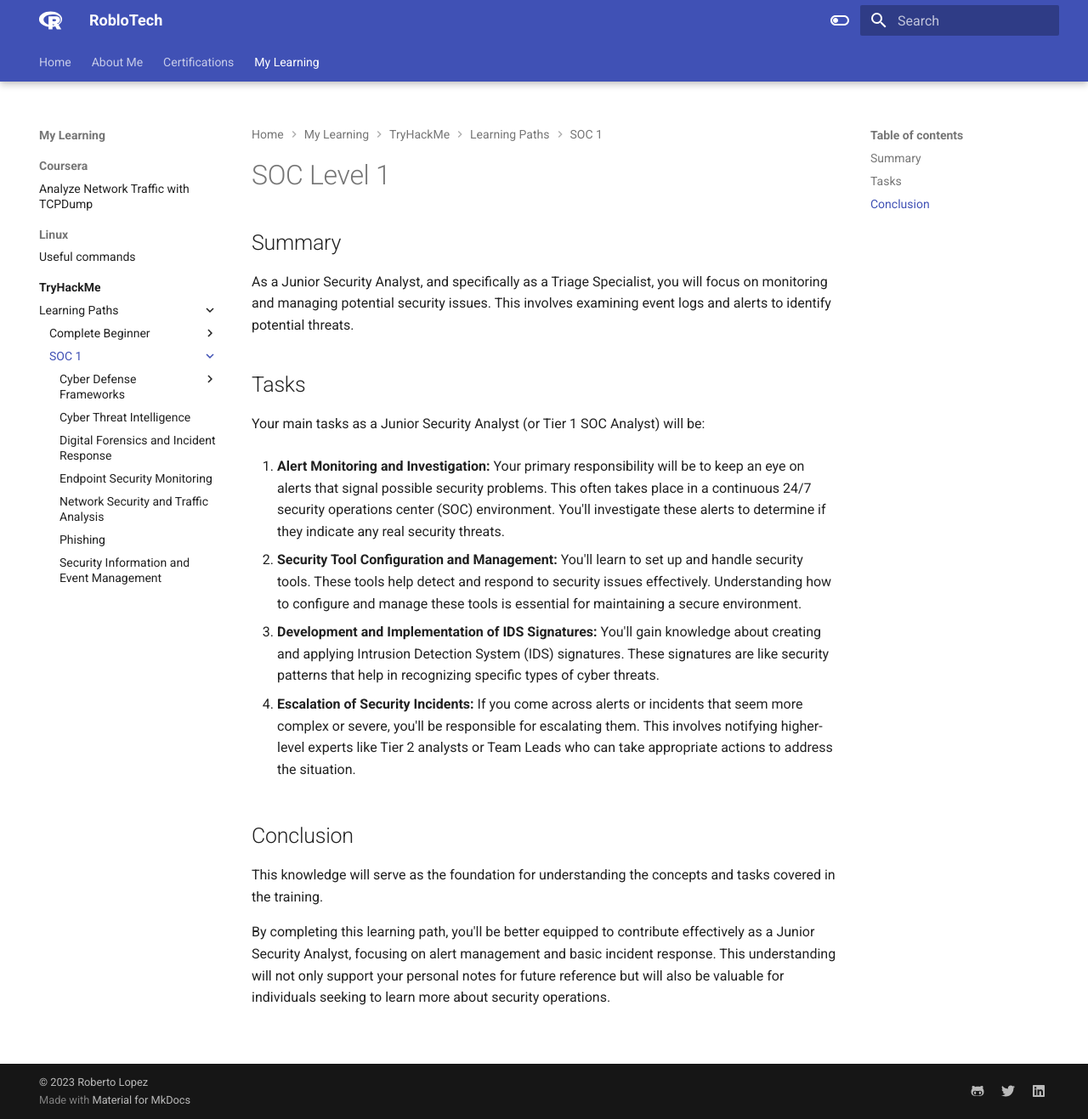
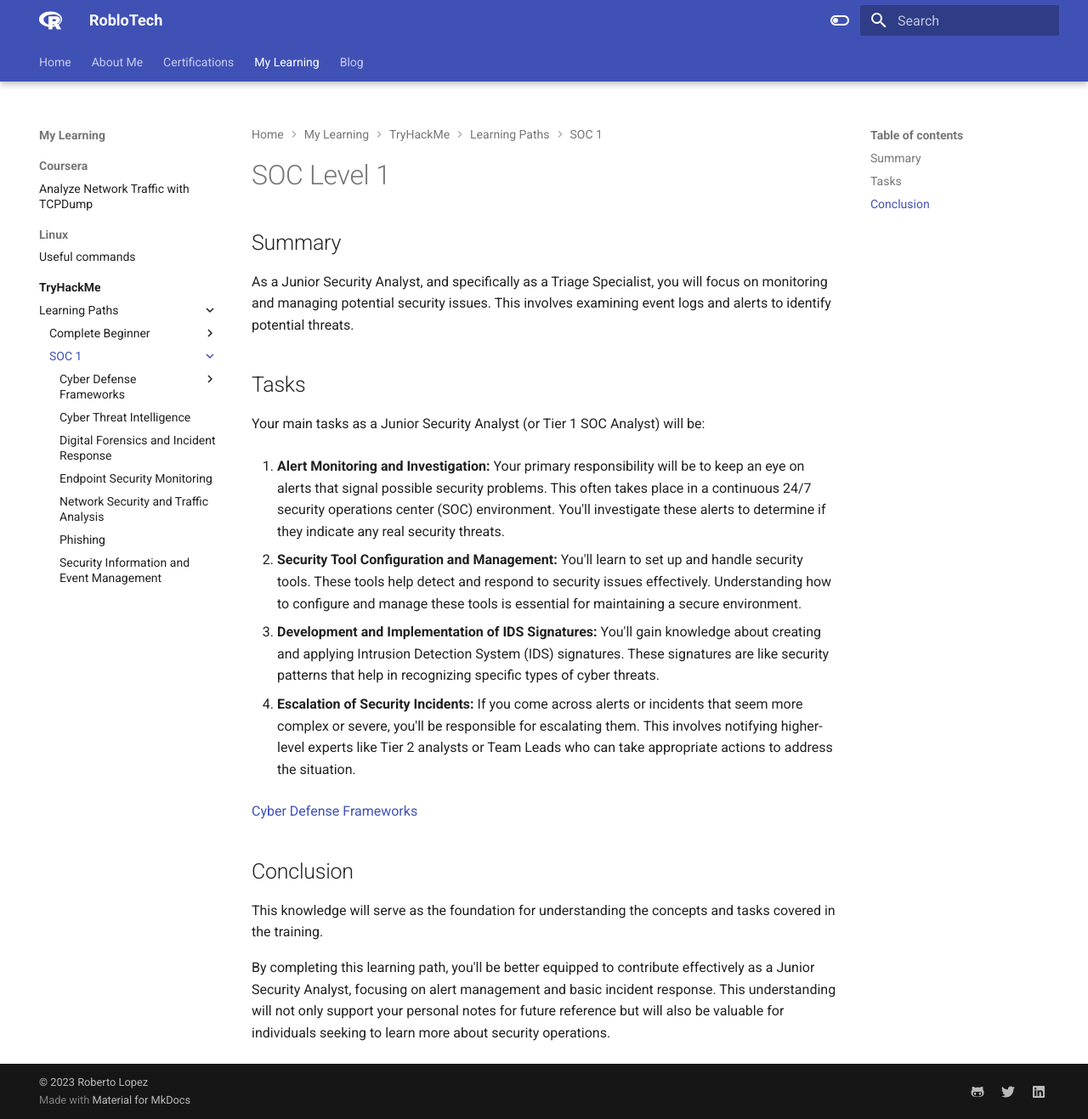
Before and after one commit to RobLoTech/Roblotech.github.io, an MkDocs documentation site: the page built from docs/My Learning/TryHackMe/Learning Paths/SOC 1/index.md, in a window 1280 px wide and 1317 px high. Shown: the whole window at 85% size. Built offline with MkDocs 1.6.1 and Material for MkDocs 9.7.7, drawn with Linux system fonts in a browser that asks for light colours.

Commit message:
added blog tab

```diff
--- a/docs/My Learning/TryHackMe/Learning Paths/SOC 1/index.md
+++ b/docs/My Learning/TryHackMe/Learning Paths/SOC 1/index.md
@@ -15,6 +15,8 @@ Your main tasks as a Junior Security Analyst (or Tier 1 SOC Analyst) will be:
 
 4. **Escalation of Security Incidents:** If you come across alerts or incidents that seem more complex or severe, you'll be responsible for escalating them. This involves notifying higher-level experts like Tier 2 analysts or Team Leads who can take appropriate actions to address the situation.
 
+[Cyber Defense Frameworks](##)
+
 ## Conclusion
 
 This knowledge will serve as the foundation for understanding the concepts and tasks covered in the training.
```
Also changed, not shown: docs/blog/index.md (added, +1 -0 lines).
